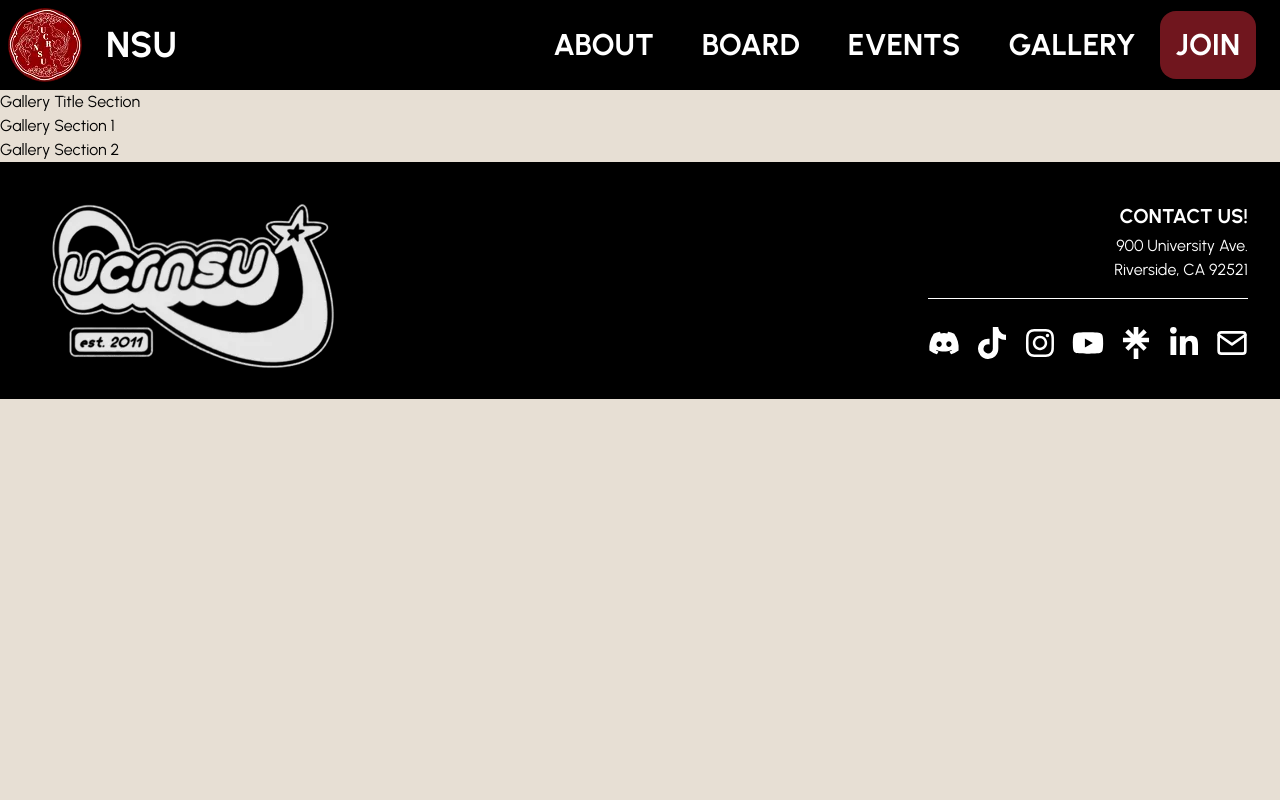
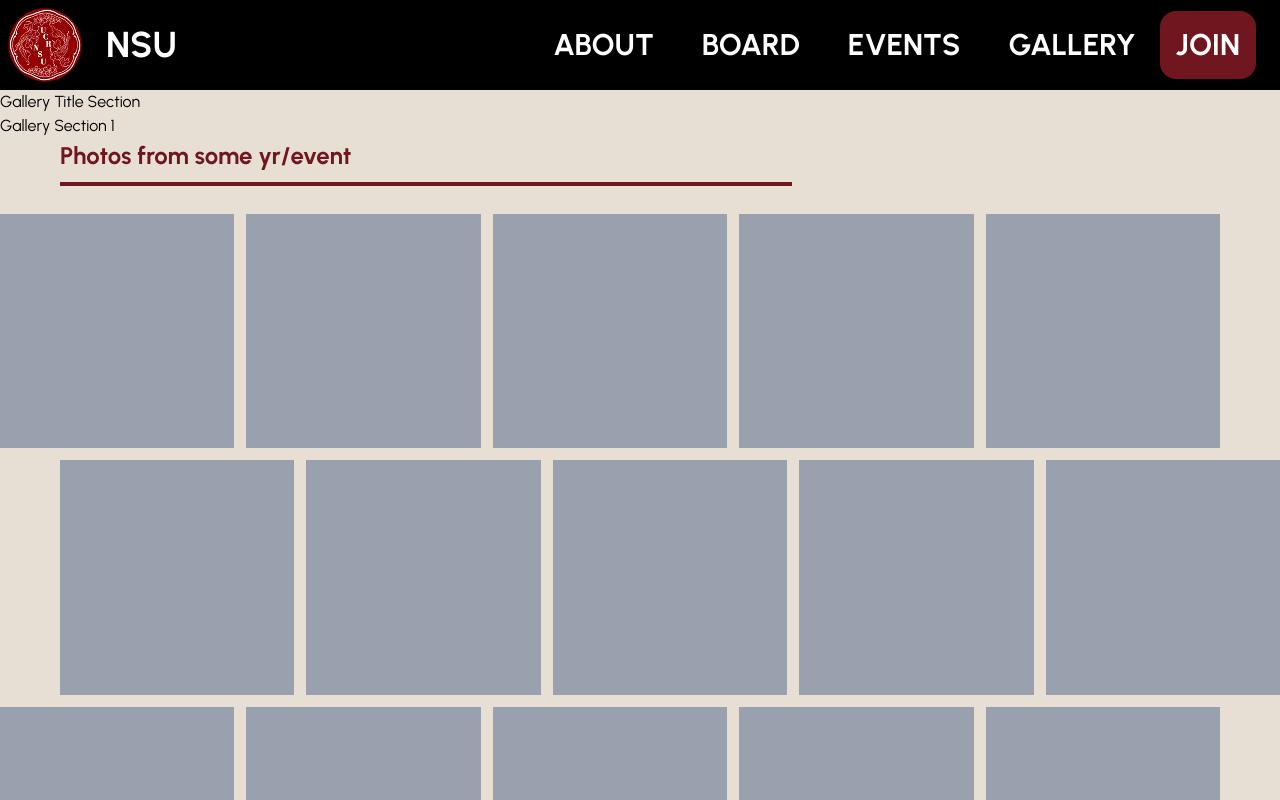
Before and after one commit to acm-ucr/nsu-website, a Next.js app: page /photos in a window 1280 px wide. Shown: the top 800 px of the page. Built offline with nearby package versions, Linux system fonts and the light colour scheme.

Commit message:
Created gallery grid

```diff
--- a/src/components/photos/Gallery2.tsx
+++ b/src/components/photos/Gallery2.tsx
@@ -1,5 +1,28 @@
 const Gallery2 = () => {
-  return <div>Gallery Section 2</div>;
+  return (
+    <div>
+      <div className="ml-15 flex flex-col">
+        <div>
+          <p className="text-nsu-red-200 font-nsu-main text-2xl leading-9 font-bold tracking-normal">
+            Photos from some yr/event
+          </p>
+        </div>
+        <div className="bg-nsu-red-200 my-2 mr-auto h-[4px] w-3/5"></div>
+      </div>
+      <div className="mt-5 mb-5">
+        {[...Array(5)].map((_, rowIdx) => (
+          <div
+            key={rowIdx}
+            className={`mb-3 grid grid-cols-5 gap-3 ${rowIdx % 2 !== 0 ? "ml-15" : "mr-15"}`}
+          >
+            {[...Array(5)].map((_, i) => (
+              <div key={i} className="aspect-square bg-gray-400"></div>
+            ))}
+          </div>
+        ))}
+      </div>
+    </div>
+  );
 };
 
 export default Gallery2;
```
